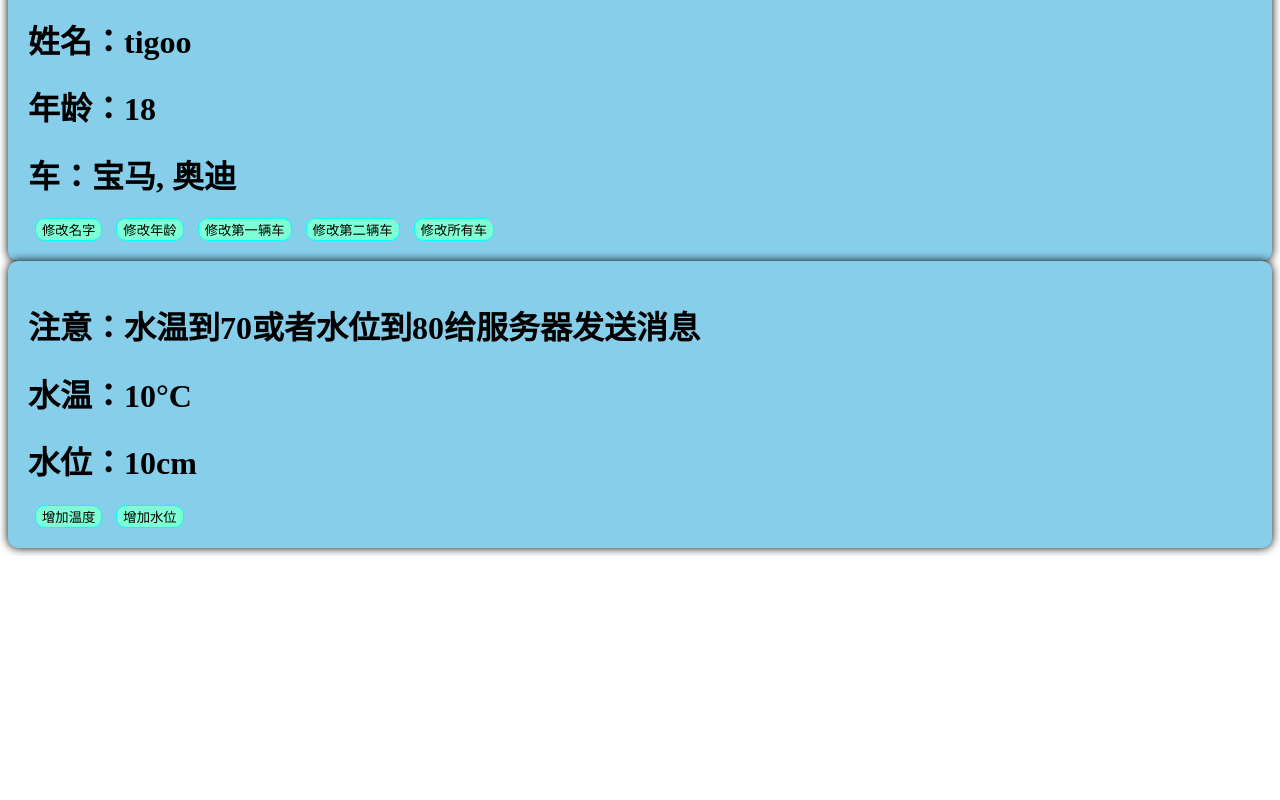
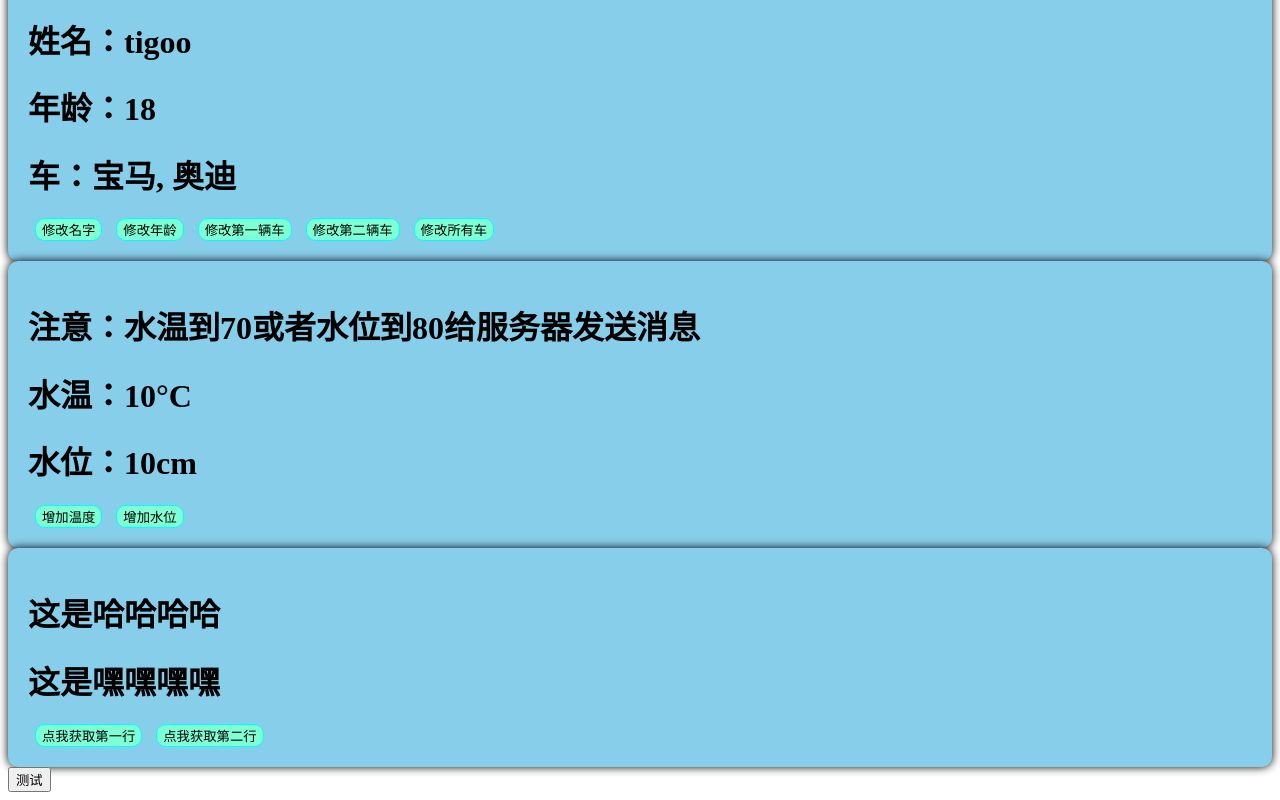
Before and after one commit to gothetop/gothetop, a Vue app: page / in a window 1280 px wide. Shown: the part 1952-2752 px from the top of the page. Before the commit the page ends 2508 px from the top, so only its background shows below. Built offline with nearby package versions, Linux system fonts and the light colour scheme.

Commit message:
学习了标签中ref属性

```diff
--- a/src/App.vue
+++ b/src/App.vue
@@ -1,16 +1,18 @@
 <template>
   <!--html-->
-  <Person/>
+  <!-- 在组件上使用了ref -->
+  <Person ref="ren"/>
   <Dog/>
   <Car/>
   <Games/>
   <Input_name/>
   <Watch_text/>
   <Watch_effect/>
+  <Ref_text/>
+  <button @click="test">测试</button>
 </template>
 
-<script lang="ts">
-//js或者ts
+<script setup lang="ts" name="App">
 import Person from './components/person.vue'
 import Dog from './components/dog.vue'
 import Car from "@/components/car.vue";
@@ -18,12 +20,20 @@ import Games from "@/components/games.vue";
 import Input_name from "@/components/input_name.vue";
 import Watch_text from "@/components/watch_text.vue";
 import Watch_effect from "@/components/watch_effect.vue";
+import Ref_text from "@/components/ref_text.vue";
 
-export default {
-  name: "App",
-  components: {Person, Dog, Car, Games, Input_name, Watch_text, Watch_effect}
-  // 组件的名字
+// 引入ref
+import {ref} from 'vue'
+
+// 创建一个ref容器
+let ren = ref();
+
+function test() {
+  // 打印接受到的数值
+  console.log(ren.value.name);
+  console.log(ren.value.age);
 }
+
 </script>
 
 <style>
--- a/src/components/person.vue
+++ b/src/components/person.vue
@@ -14,7 +14,8 @@
 
 <script lang="ts" setup name="person">
 // 引入ref
-import {ref} from 'vue'
+// 引入defineExpose用来向父组件暴露自己的元素
+import {ref, defineExpose} from 'vue'
 // 数据
 let name = ref("tigood");
 let age = ref(18);
@@ -34,6 +35,8 @@ function changeAge(){
   age.value += 1;
 }
 
+// 通过defineExpose 来将这两个值暴露给父组件
+defineExpose({name: name.value, age: age.value});  // 这里还是接受一个对象，这里就用js的简写写了
 </script>
 
 <style scoped>
--- /dev/null
+++ b/src/components/ref_text.vue
@@ -0,0 +1,59 @@
+<script setup lang="ts" name="RefText">
+import {ref} from 'vue'
+
+// 创建一个ref容器
+let title1 = ref();
+let title2 = ref();
+
+// 方法
+function ShowDom1(){
+  // 上面创建了一个ref容器title1，然后在模板中某个语句中使用该容器
+  // 就可以通过 title1.value 的方式获取到该容器的值
+  // ref是用来替代之前模板中的id属性来使用的
+  // 最后我们不同组件都是会融到一起的，如果两个不同的组件中使用了相同的id，那么将会带来严重高的后果
+  // ref就可以很好的解决这个问题
+  const myH1 = title1.value;
+  console.log(myH1);
+}
+
+function ShowDom2() {
+  const myH1 = title2.value;
+  console.log(myH1);
+}
+
+</script>
+
+<template>
+<div class="ref-text">
+  <h1 ref="title1">这是哈哈哈哈</h1>
+  <h1 ref="title2">这是嘿嘿嘿嘿</h1>
+  <button @click="ShowDom1">点我获取第一行</button>
+  <button @click="ShowDom2">点我获取第二行</button>
+</div>
+</template>
+
+<style scoped>
+/* 这里scoped的功能就是让这些css代码只对当前vue文件中的组件有效，对其他文件中的组件是无效的 */
+.ref-text {
+  background-color: skyblue;
+  box-shadow: 0 0 10px;
+  border-radius: 10px;
+  padding: 20px;
+}
+
+.ref-text button {
+  cursor: pointer;
+  margin: 0 7px;
+  border-radius: 10px;
+  background-color: aquamarine;
+  border: 1px solid aqua;
+  transition: transform 0.5s ease-in-out; /* 添加 transform 过渡效果 */
+  transform: scale(1);
+}
+
+.ref-text button:hover{
+  background-color: aqua;
+  transform: scale(1.1);
+  color: white;
+}
+</style>
```
